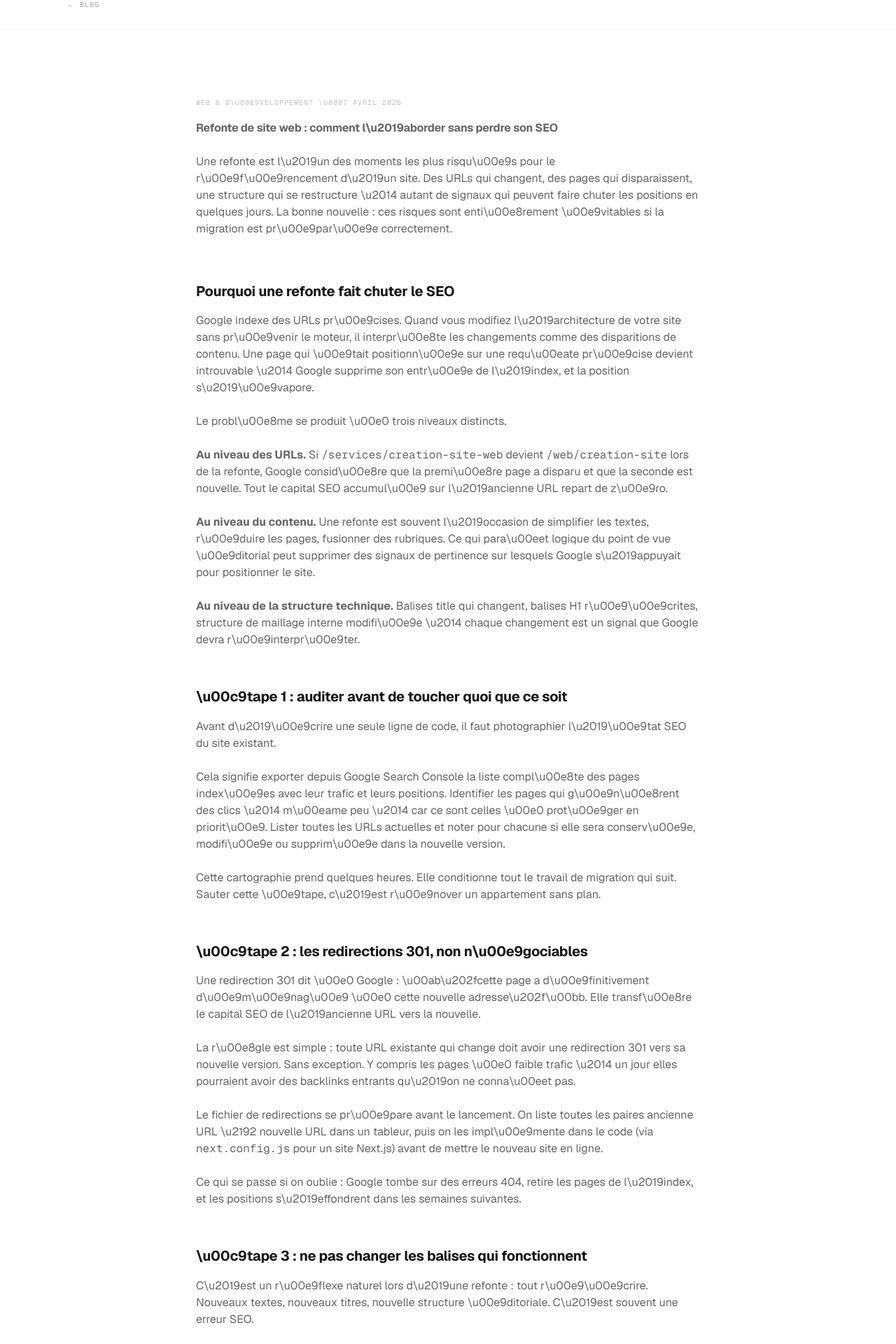
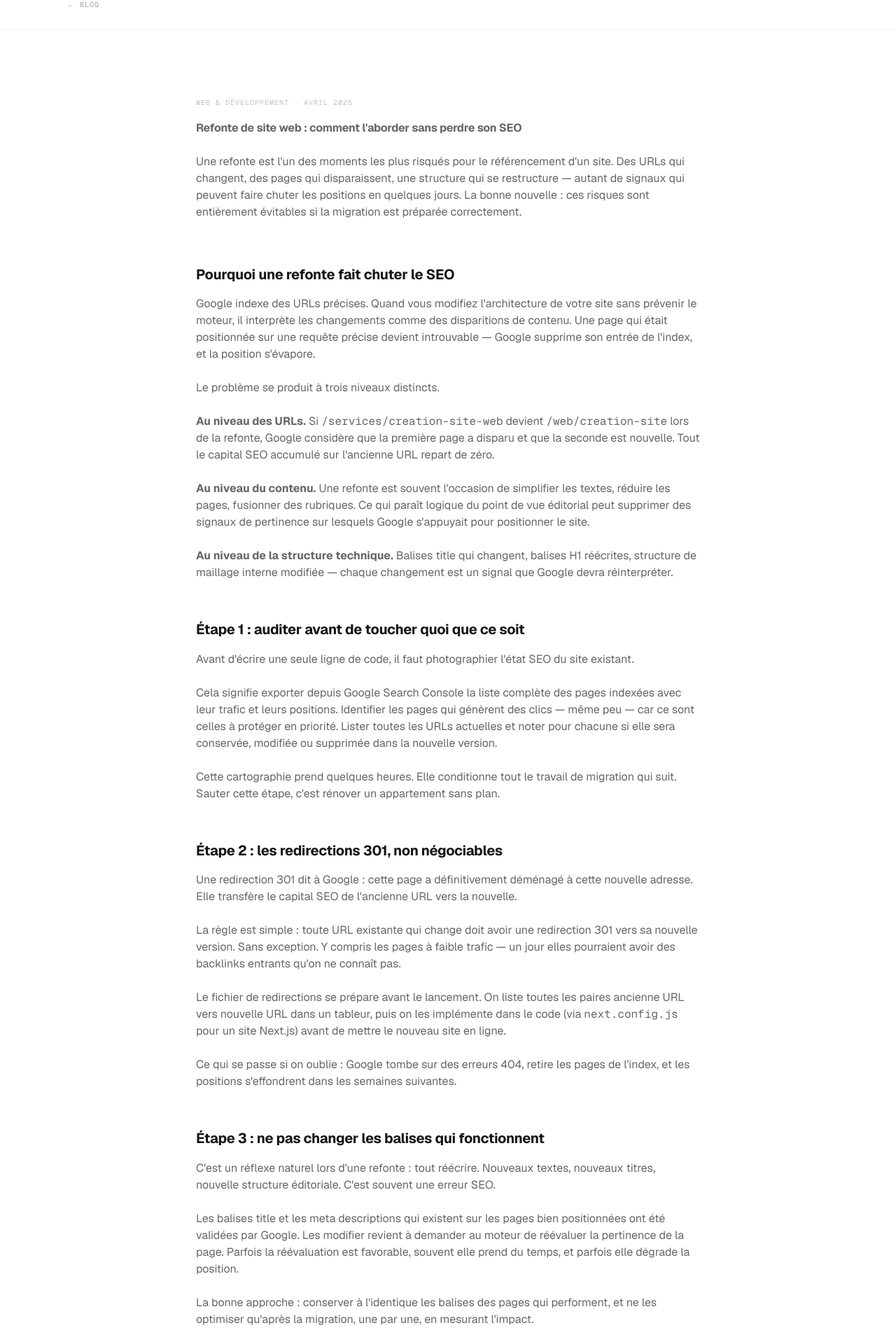
Before and after one commit to loanrmb/torquemade-v2, a Next.js app: page /blog/refonte-site-web-seo in a window 1280 px wide. Shown: the part 120-2040 px from the top of the page at 70% size. Built offline with nearby package versions, Linux system fonts and the light colour scheme.

Commit message:
Update page.mdx

```diff
--- a/app/blog/(articles)/refonte-site-web-seo/page.mdx
+++ b/app/blog/(articles)/refonte-site-web-seo/page.mdx
@@ -1,74 +1,74 @@
 export const metadata = {
-  title: 'Refonte de site web : comment l\'aborder sans perdre son SEO',
-  description: 'Une refonte mal pr\u00e9par\u00e9e peut effacer des mois de travail SEO en quelques jours. Voici la m\u00e9thode pour migrer sans perdre vos positions Google.',
+  title: "Refonte de site web : comment l'aborder sans perdre son SEO",
+  description: "Une refonte mal préparée peut effacer des mois de travail SEO en quelques jours. Voici la méthode pour migrer sans perdre vos positions Google.",
 }
 
 import TableRisques from './_illustrations/TableRisques'
 
 <header className="mb-16">
-  <p className="mb-4 font-mono text-[10px] uppercase tracking-widest opacity-40">Web & D\u00e9veloppement \u00b7 Avril 2025</p>
+  <p className="mb-4 font-mono text-[10px] uppercase tracking-widest opacity-40">Web & Développement · Avril 2025</p>
   <h1 className="text-4xl font-bold leading-tight md:text-5xl" style={{ color: 'hsl(var(--text-primary))' }}>
-    Refonte de site web : comment l\u2019aborder sans perdre son SEO
+    Refonte de site web : comment l'aborder sans perdre son SEO
   </h1>
   <p className="mt-6 text-lg leading-relaxed opacity-60">
-    Une refonte est l\u2019un des moments les plus risqu\u00e9s pour le r\u00e9f\u00e9rencement d\u2019un site. Des URLs qui changent, des pages qui disparaissent, une structure qui se restructure \u2014 autant de signaux qui peuvent faire chuter les positions en quelques jours. La bonne nouvelle : ces risques sont enti\u00e8rement \u00e9vitables si la migration est pr\u00e9par\u00e9e correctement.
+    Une refonte est l'un des moments les plus risqués pour le référencement d'un site. Des URLs qui changent, des pages qui disparaissent, une structure qui se restructure — autant de signaux qui peuvent faire chuter les positions en quelques jours. La bonne nouvelle : ces risques sont entièrement évitables si la migration est préparée correctement.
   </p>
 </header>
 
 ## Pourquoi une refonte fait chuter le SEO
 
-Google indexe des URLs pr\u00e9cises. Quand vous modifiez l\u2019architecture de votre site sans pr\u00e9venir le moteur, il interpr\u00e8te les changements comme des disparitions de contenu. Une page qui \u00e9tait positionn\u00e9e sur une requ\u00eate pr\u00e9cise devient introuvable \u2014 Google supprime son entr\u00e9e de l\u2019index, et la position s\u2019\u00e9vapore.
+Google indexe des URLs précises. Quand vous modifiez l'architecture de votre site sans prévenir le moteur, il interprète les changements comme des disparitions de contenu. Une page qui était positionnée sur une requête précise devient introuvable — Google supprime son entrée de l'index, et la position s'évapore.
 
-Le probl\u00e8me se produit \u00e0 trois niveaux distincts.
+Le problème se produit à trois niveaux distincts.
 
-**Au niveau des URLs.** Si `/services/creation-site-web` devient `/web/creation-site` lors de la refonte, Google consid\u00e8re que la premi\u00e8re page a disparu et que la seconde est nouvelle. Tout le capital SEO accumul\u00e9 sur l\u2019ancienne URL repart de z\u00e9ro.
+**Au niveau des URLs.** Si `/services/creation-site-web` devient `/web/creation-site` lors de la refonte, Google considère que la première page a disparu et que la seconde est nouvelle. Tout le capital SEO accumulé sur l'ancienne URL repart de zéro.
 
-**Au niveau du contenu.** Une refonte est souvent l\u2019occasion de simplifier les textes, r\u00e9duire les pages, fusionner des rubriques. Ce qui para\u00eet logique du point de vue \u00e9ditorial peut supprimer des signaux de pertinence sur lesquels Google s\u2019appuyait pour positionner le site.
+**Au niveau du contenu.** Une refonte est souvent l'occasion de simplifier les textes, réduire les pages, fusionner des rubriques. Ce qui paraît logique du point de vue éditorial peut supprimer des signaux de pertinence sur lesquels Google s'appuyait pour positionner le site.
 
-**Au niveau de la structure technique.** Balises title qui changent, balises H1 r\u00e9\u00e9crites, structure de maillage interne modifi\u00e9e \u2014 chaque changement est un signal que Google devra r\u00e9interpr\u00e9ter.
+**Au niveau de la structure technique.** Balises title qui changent, balises H1 réécrites, structure de maillage interne modifiée — chaque changement est un signal que Google devra réinterpréter.
 
-## \u00c9tape 1 : auditer avant de toucher quoi que ce soit
+## Étape 1 : auditer avant de toucher quoi que ce soit
 
-Avant d\u2019\u00e9crire une seule ligne de code, il faut photographier l\u2019\u00e9tat SEO du site existant.
+Avant d'écrire une seule ligne de code, il faut photographier l'état SEO du site existant.
 
-Cela signifie exporter depuis Google Search Console la liste compl\u00e8te des pages index\u00e9es avec leur trafic et leurs positions. Identifier les pages qui g\u00e9n\u00e8rent des clics \u2014 m\u00eame peu \u2014 car ce sont celles \u00e0 prot\u00e9ger en priorit\u00e9. Lister toutes les URLs actuelles et noter pour chacune si elle sera conserv\u00e9e, modifi\u00e9e ou supprim\u00e9e dans la nouvelle version.
+Cela signifie exporter depuis Google Search Console la liste complète des pages indexées avec leur trafic et leurs positions. Identifier les pages qui génèrent des clics — même peu — car ce sont celles à protéger en priorité. Lister toutes les URLs actuelles et noter pour chacune si elle sera conservée, modifiée ou supprimée dans la nouvelle version.
 
-Cette cartographie prend quelques heures. Elle conditionne tout le travail de migration qui suit. Sauter cette \u00e9tape, c\u2019est r\u00e9nover un appartement sans plan.
+Cette cartographie prend quelques heures. Elle conditionne tout le travail de migration qui suit. Sauter cette étape, c'est rénover un appartement sans plan.
 
-## \u00c9tape 2 : les redirections 301, non n\u00e9gociables
+## Étape 2 : les redirections 301, non négociables
 
-Une redirection 301 dit \u00e0 Google : \u00ab\u202fcette page a d\u00e9finitivement d\u00e9m\u00e9nag\u00e9 \u00e0 cette nouvelle adresse\u202f\u00bb. Elle transf\u00e8re le capital SEO de l\u2019ancienne URL vers la nouvelle.
+Une redirection 301 dit à Google : cette page a définitivement déménagé à cette nouvelle adresse. Elle transfère le capital SEO de l'ancienne URL vers la nouvelle.
 
-La r\u00e8gle est simple : toute URL existante qui change doit avoir une redirection 301 vers sa nouvelle version. Sans exception. Y compris les pages \u00e0 faible trafic \u2014 un jour elles pourraient avoir des backlinks entrants qu\u2019on ne conna\u00eet pas.
+La règle est simple : toute URL existante qui change doit avoir une redirection 301 vers sa nouvelle version. Sans exception. Y compris les pages à faible trafic — un jour elles pourraient avoir des backlinks entrants qu'on ne connaît pas.
 
-Le fichier de redirections se pr\u00e9pare avant le lancement. On liste toutes les paires ancienne URL \u2192 nouvelle URL dans un tableur, puis on les impl\u00e9mente dans le code (via `next.config.js` pour un site Next.js) avant de mettre le nouveau site en ligne.
+Le fichier de redirections se prépare avant le lancement. On liste toutes les paires ancienne URL vers nouvelle URL dans un tableur, puis on les implémente dans le code (via `next.config.js` pour un site Next.js) avant de mettre le nouveau site en ligne.
 
-Ce qui se passe si on oublie : Google tombe sur des erreurs 404, retire les pages de l\u2019index, et les positions s\u2019effondrent dans les semaines suivantes.
+Ce qui se passe si on oublie : Google tombe sur des erreurs 404, retire les pages de l'index, et les positions s'effondrent dans les semaines suivantes.
 
-## \u00c9tape 3 : ne pas changer les balises qui fonctionnent
+## Étape 3 : ne pas changer les balises qui fonctionnent
 
-C\u2019est un r\u00e9flexe naturel lors d\u2019une refonte : tout r\u00e9\u00e9crire. Nouveaux textes, nouveaux titres, nouvelle structure \u00e9ditoriale. C\u2019est souvent une erreur SEO.
+C'est un réflexe naturel lors d'une refonte : tout réécrire. Nouveaux textes, nouveaux titres, nouvelle structure éditoriale. C'est souvent une erreur SEO.
 
-Les balises title et les meta descriptions qui existent sur les pages bien positionn\u00e9es ont \u00e9t\u00e9 valid\u00e9es par Google. Les modifier revient \u00e0 demander au moteur de r\u00e9\u00e9valuer la pertinence de la page. Parfois la r\u00e9\u00e9valuation est favorable, souvent elle prend du temps, et parfois elle d\u00e9grade la position.
+Les balises title et les meta descriptions qui existent sur les pages bien positionnées ont été validées par Google. Les modifier revient à demander au moteur de réévaluer la pertinence de la page. Parfois la réévaluation est favorable, souvent elle prend du temps, et parfois elle dégrade la position.
 
-La bonne approche : conserver \u00e0 l\u2019identique les balises des pages qui performent, et ne les optimiser qu\u2019apr\u00e8s la migration, une par une, en mesurant l\u2019impact.
+La bonne approche : conserver à l'identique les balises des pages qui performent, et ne les optimiser qu'après la migration, une par une, en mesurant l'impact.
 
 <TableRisques />
 
-## \u00c9tape 4 : le lancement en douceur
+## Étape 4 : le lancement en douceur
 
-Mettre un nouveau site en ligne d\u2019un coup, un vendredi soir, sans monitoring \u2014 c\u2019est prendre un risque inutile.
+Mettre un nouveau site en ligne d'un coup, un vendredi soir, sans monitoring — c'est prendre un risque inutile.
 
-Le protocole recommand\u00e9 : lancer en semaine pour pouvoir r\u00e9agir rapidement, surveiller la Search Console dans les 48h suivant le lancement, v\u00e9rifier que les redirections fonctionnent via un outil de test d\u2019URLs, et soumettre le nouveau sitemap imm\u00e9diatement apr\u00e8s la mise en ligne.
+Le protocole recommandé : lancer en semaine pour pouvoir réagir rapidement, surveiller la Search Console dans les 48h suivant le lancement, vérifier que les redirections fonctionnent via un outil de test d'URLs, et soumettre le nouveau sitemap immédiatement après la mise en ligne.
 
-Les premi\u00e8res semaines post-lancement sont normalement marqu\u00e9es par une l\u00e9g\u00e8re instabilit\u00e9 des positions \u2014 Google recrawle et r\u00e9\u00e9value. C\u2019est attendu. Ce qui ne l\u2019est pas, c\u2019est une chute de 50\u202f% du trafic organique qui persiste au-del\u00e0 de 4 \u00e0 6 semaines : c\u2019est le signe qu\u2019une erreur de migration n\u2019a pas \u00e9t\u00e9 rattrap\u00e9e.
+Les premières semaines post-lancement sont normalement marquées par une légère instabilité des positions — Google recrawle et réévalue. C'est attendu. Ce qui ne l'est pas, c'est une chute de 50 % du trafic organique qui persiste au-delà de 4 à 6 semaines : c'est le signe qu'une erreur de migration n'a pas été rattrapée.
 
 ## Ce qui ne devrait jamais attendre la refonte
 
-La refonte est souvent le moment o\u00f9 l\u2019on r\u00e8gle tout ce qui \u00e9tait en suspens depuis des mois. Structure des URLs, balises manquantes, pages orphelines. C\u2019est la bonne occasion \u2014 \u00e0 condition de tout documenter et de faire les migrations correctement.
+La refonte est souvent le moment où l'on règle tout ce qui était en suspens depuis des mois. Structure des URLs, balises manquantes, pages orphelines. C'est la bonne occasion — à condition de tout documenter et de faire les migrations correctement.
 
-Une refonte bien pr\u00e9par\u00e9e ne fait pas perdre de SEO. Dans la plupart des cas, elle permet d\u2019en gagner \u2014 parce qu\u2019une architecture propre et un code l\u00e9ger donnent \u00e0 Google plus de signaux positifs que l\u2019ancien site ne pouvait en produire.
+Une refonte bien préparée ne fait pas perdre de SEO. Dans la plupart des cas, elle permet d'en gagner — parce qu'une architecture propre et un code léger donnent à Google plus de signaux positifs que l'ancien site ne pouvait en produire.
 
 ---
 
-*Vous planifiez une refonte et vous ne voulez pas repartir de z\u00e9ro c\u00f4t\u00e9 SEO\u202f? [Contactez-nous](/contact) \u2014 nous pr\u00e9parons la migration avec vous avant le premier commit.*
+*Vous planifiez une refonte et vous ne voulez pas repartir de zéro côté SEO ? [Contactez-nous](/contact) — nous préparons la migration avec vous avant le premier commit.*
```
